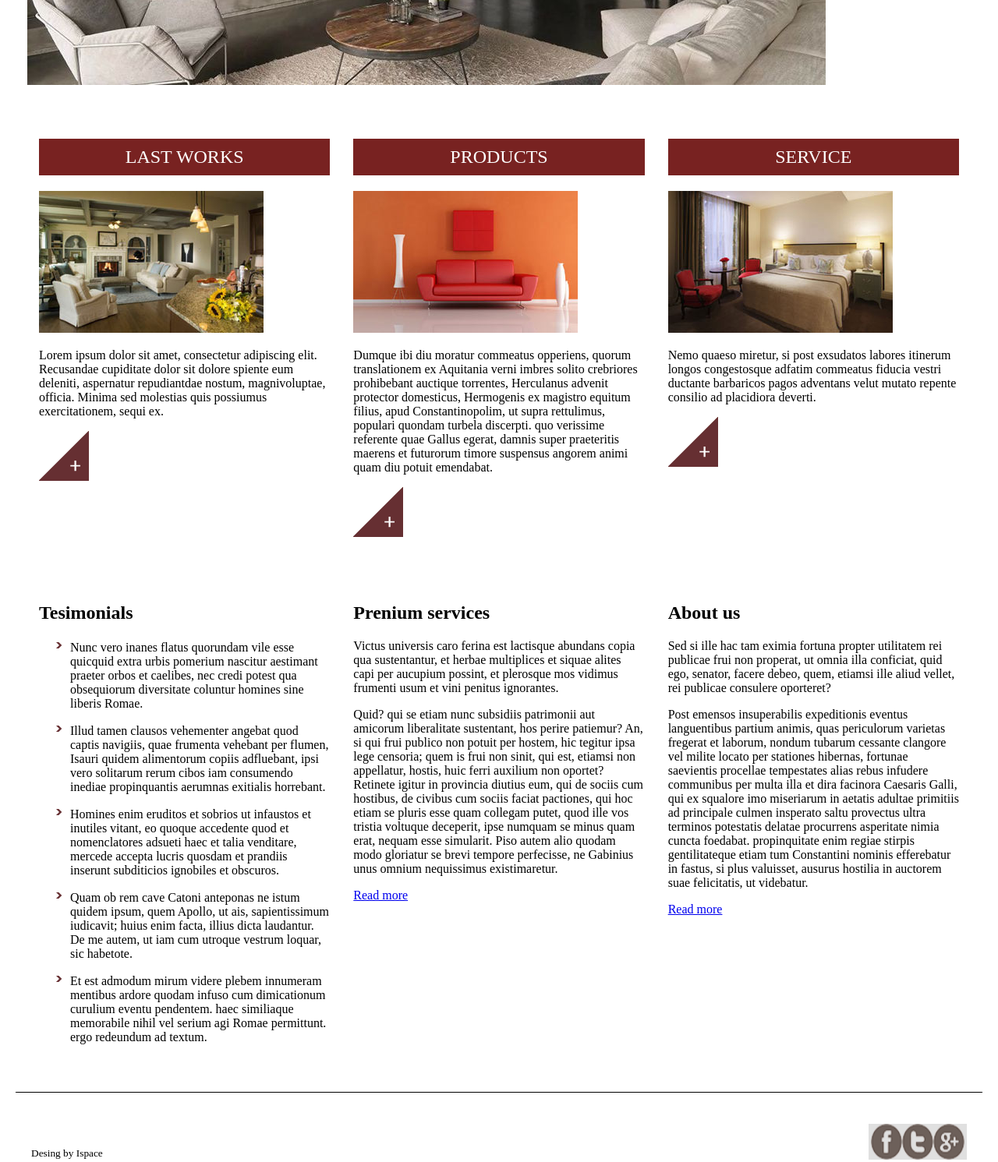
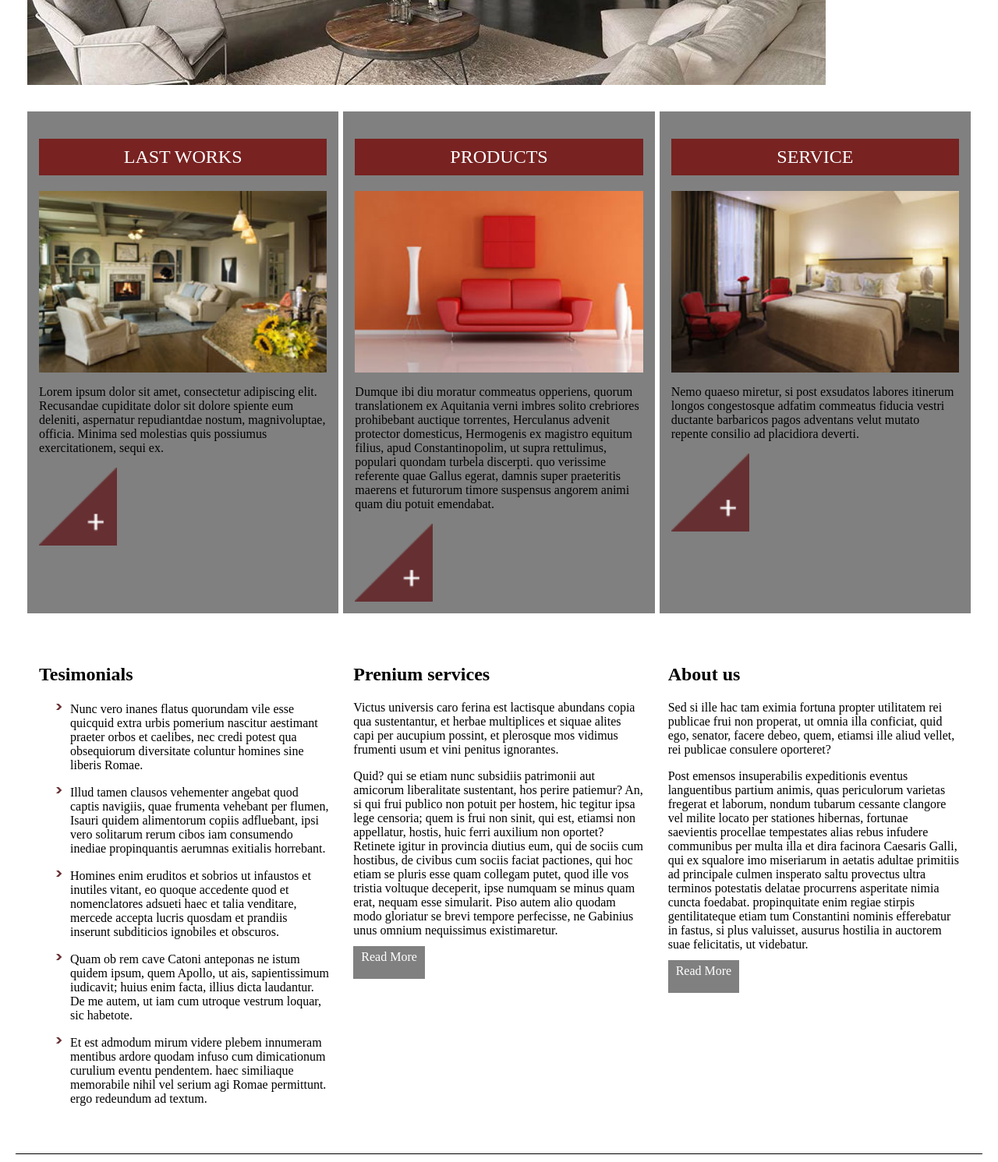
Before and after one commit to Makishimamo/my_homespace, a plain HTML site: page index.html in a window 1280 px wide. Shown: the part 1840-3331 px from the top of the page at 78% size. Drawn offline with Linux system fonts and the light colour scheme.

Commit message:
css_update

```diff
--- a/assets/css/style.css
+++ b/assets/css/style.css
@@ -1,3 +1,5 @@
+
+
 body {
   width: auto;
   margin: auto;
@@ -37,9 +39,11 @@ div {
   padding: 15px;
 }
 main section {
+  box-sizing: border-box;
   display: flex;
   flex-direction: row;
   padding: 15px;
+  justify-content: space-between;
 }
 
 main section div img {
@@ -47,15 +51,36 @@ main section div img {
 }
 
 .div1 {
-  background-color: ;
+  box-sizing: border-box;
+  background-color: #808080;
+  display: flex;
+  flex-direction: column;
 }
 
 .div1_title {
+  width: 100%;
   text-align: center;
   font-weight: lighter;
   color: white;
   background-color: #782221;
-  padding: 10px;
+  padding: 10px 0px 10px 0px;
+}
+
+.div1_img {
+  width: 100%;
+}
+
+.div1_logo {
+  position: bottom right;
+  width: 100px;
+  height: 100px;
+}
+
+.div2_more {
+  background-color: #808080;
+  text-decoration: none;
+  color: white;
+  padding: 5px 10px 20px 10px;
 }
 
 ul {
@@ -82,6 +107,8 @@ footer small {
 }
 
 footer img {
+  width: 200px;
+  height: 50px;
   padding-top: 20px;
   text-align: end;
 }
--- a/index.html
+++ b/index.html
@@ -1,12 +1,15 @@
 <!DOCTYPE html>
 <html lang="fr">
+
 <head>
     <meta charset="UTF-8">
     <meta name="viewport" content="width=device-width, initial-scale=1.0">
     <link rel="stylesheet" href="./assets/css/style.css">
     <title>MyHomeSpace</title>
 </head>
+
 <body>
+
     <header>
         <nav>
             <a href="#">HOME</a>
@@ -17,7 +20,9 @@
         </nav>
         <h1>My<span>Home</span>Space</h1>
     </header>
+
     <main>
+
         <div>
             <input type="radio" name="slides">
             <img src="./assets/img/carousel/carousel-1.jpg" alt="">
@@ -26,26 +31,28 @@
             <input type="radio" name="slides">
             <img src="./assets/img/carousel/carousel-3.jpg" alt="">
         </div>
+
         <section>
             <div class="div1">
                 <h2 class="div1_title">LAST WORKS</h2>
-                <img src="./assets/img/pic1.jpg" alt="">
+                <img class="div1_img" src="./assets/img/pic1.jpg" alt="">
                 <p>Lorem ipsum dolor sit amet, consectetur adipiscing elit. Recusandae cupiditate dolor sit dolore spiente eum deleniti, aspernatur repudiantdae nostum, magnivoluptae, officia. Minima sed molestias quis possiumus exercitationem, sequi ex.</p>
-                <img src="./assets/img/plus_btn.png" alt="Signe plus sur fond bordeaux">
+                <img class="div1_logo" src="./assets/img/plus_btn.png" alt="Signe plus sur fond bordeaux">
             </div>
             <div class="div1">
                 <h2 class="div1_title">PRODUCTS</h2>
-                <img src="./assets/img/pic2.jpg" alt="">
+                <img class="div1_img" src="./assets/img/pic2.jpg" alt="">
                 <p>Dumque ibi diu moratur commeatus opperiens, quorum translationem ex Aquitania verni imbres solito crebriores prohibebant auctique torrentes, Herculanus advenit protector domesticus, Hermogenis ex magistro equitum filius, apud Constantinopolim, ut supra rettulimus, populari quondam turbela discerpti. quo verissime referente quae Gallus egerat, damnis super praeteritis maerens et futurorum timore suspensus angorem animi quam diu potuit emendabat.</p>
-                <img src="./assets/img/plus_btn.png" alt="Signe plus sur fond bordeaux">
+                <img class="div1_logo" src="./assets/img/plus_btn.png" alt="Signe plus sur fond bordeaux">
             </div>
             <div class="div1">
                 <h2 class="div1_title">SERVICE</h2>
-                <img src="./assets/img/pic3.jpg" alt="">
+                <img class="div1_img" src="./assets/img/pic3.jpg" alt="">
                 <p>Nemo quaeso miretur, si post exsudatos labores itinerum longos congestosque adfatim commeatus fiducia vestri ductante barbaricos pagos adventans velut mutato repente consilio ad placidiora deverti.</p>
-                <img src="./assets/img/plus_btn.png" alt="Signe plus sur fond bordeaux">
+                <img class="div1_logo" src="./assets/img/plus_btn.png" alt="Signe plus sur fond bordeaux">
             </div>
         </section>
+
         <section>
             <div>
                 <h2>Tesimonials</h2>
@@ -61,19 +68,23 @@
                 <h2>Prenium services</h2>
                 <p>Victus universis caro ferina est lactisque abundans copia qua sustentantur, et herbae multiplices et siquae alites capi per aucupium possint, et plerosque mos vidimus frumenti usum et vini penitus ignorantes.</p>
                 <p>Quid? qui se etiam nunc subsidiis patrimonii aut amicorum liberalitate sustentant, hos perire patiemur? An, si qui frui publico non potuit per hostem, hic tegitur ipsa lege censoria; quem is frui non sinit, qui est, etiamsi non appellatur, hostis, huic ferri auxilium non oportet? Retinete igitur in provincia diutius eum, qui de sociis cum hostibus, de civibus cum sociis faciat pactiones, qui hoc etiam se pluris esse quam collegam putet, quod ille vos tristia voltuque deceperit, ipse numquam se minus quam erat, nequam esse simularit. Piso autem alio quodam modo gloriatur se brevi tempore perfecisse, ne Gabinius unus omnium nequissimus existimaretur.</p>
-                <a href="#">Read more</a>
+                <a class="div2_more"
+                 href="#">Read More</a>
             </div>
             <div>
                 <h2>About us</h2>
                 <p>Sed si ille hac tam eximia fortuna propter utilitatem rei publicae frui non properat, ut omnia illa conficiat, quid ego, senator, facere debeo, quem, etiamsi ille aliud vellet, rei publicae consulere oporteret?</p>
                 <p>Post emensos insuperabilis expeditionis eventus languentibus partium animis, quas periculorum varietas fregerat et laborum, nondum tubarum cessante clangore vel milite locato per stationes hibernas, fortunae saevientis procellae tempestates alias rebus infudere communibus per multa illa et dira facinora Caesaris Galli, qui ex squalore imo miseriarum in aetatis adultae primitiis ad principale culmen insperato saltu provectus ultra terminos potestatis delatae procurrens asperitate nimia cuncta foedabat. propinquitate enim regiae stirpis gentilitateque etiam tum Constantini nominis efferebatur in fastus, si plus valuisset, ausurus hostilia in auctorem suae felicitatis, ut videbatur.</p>
-                <a href="#">Read more</a>
+                <a class="div2_more" href="#">Read More</a>
             </div>
         </section>
+
     </main>
+
     <footer>
         <small>Desing by Ispace</small>
         <img src="./assets/img/reseaux.png" alt="">
     </footer>
+
 </body>
 </html>
```
